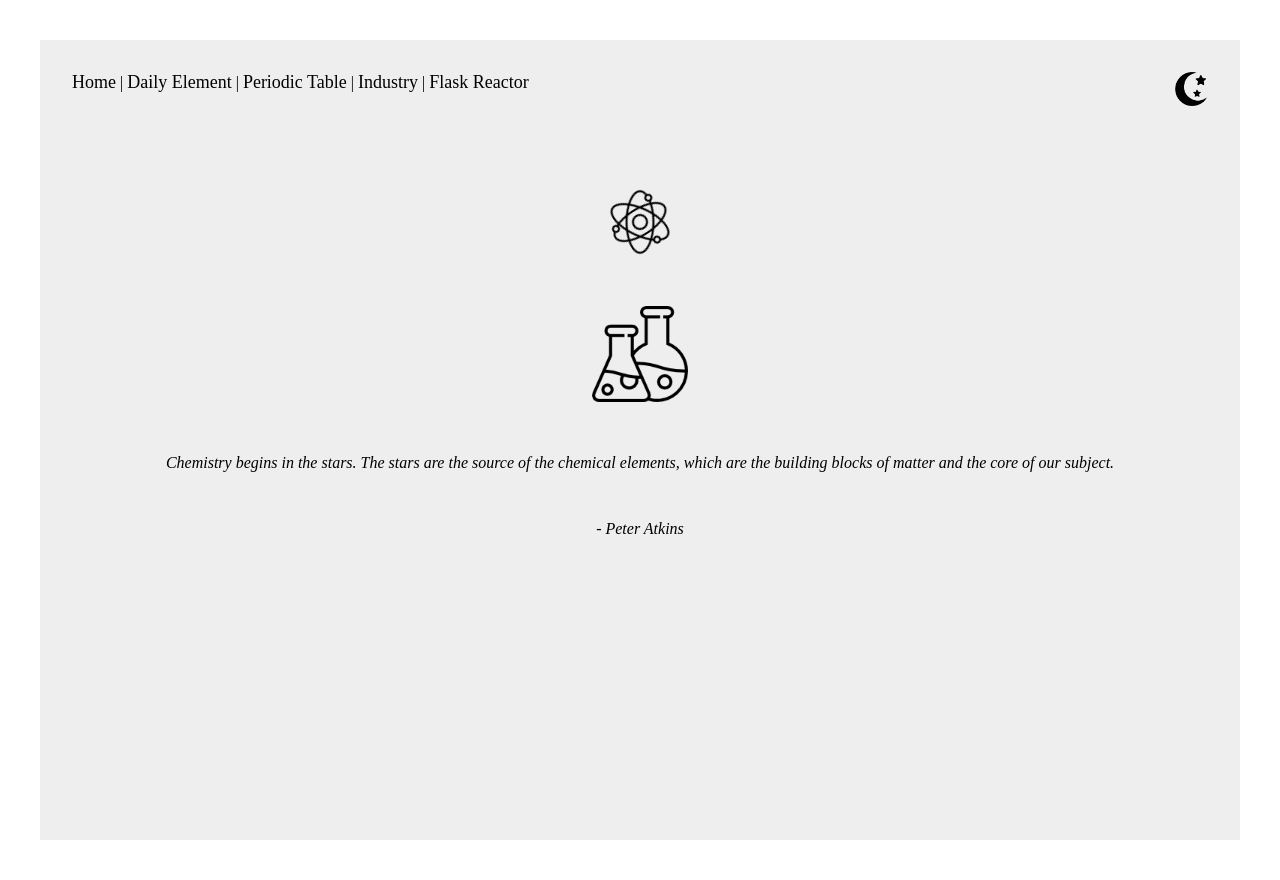
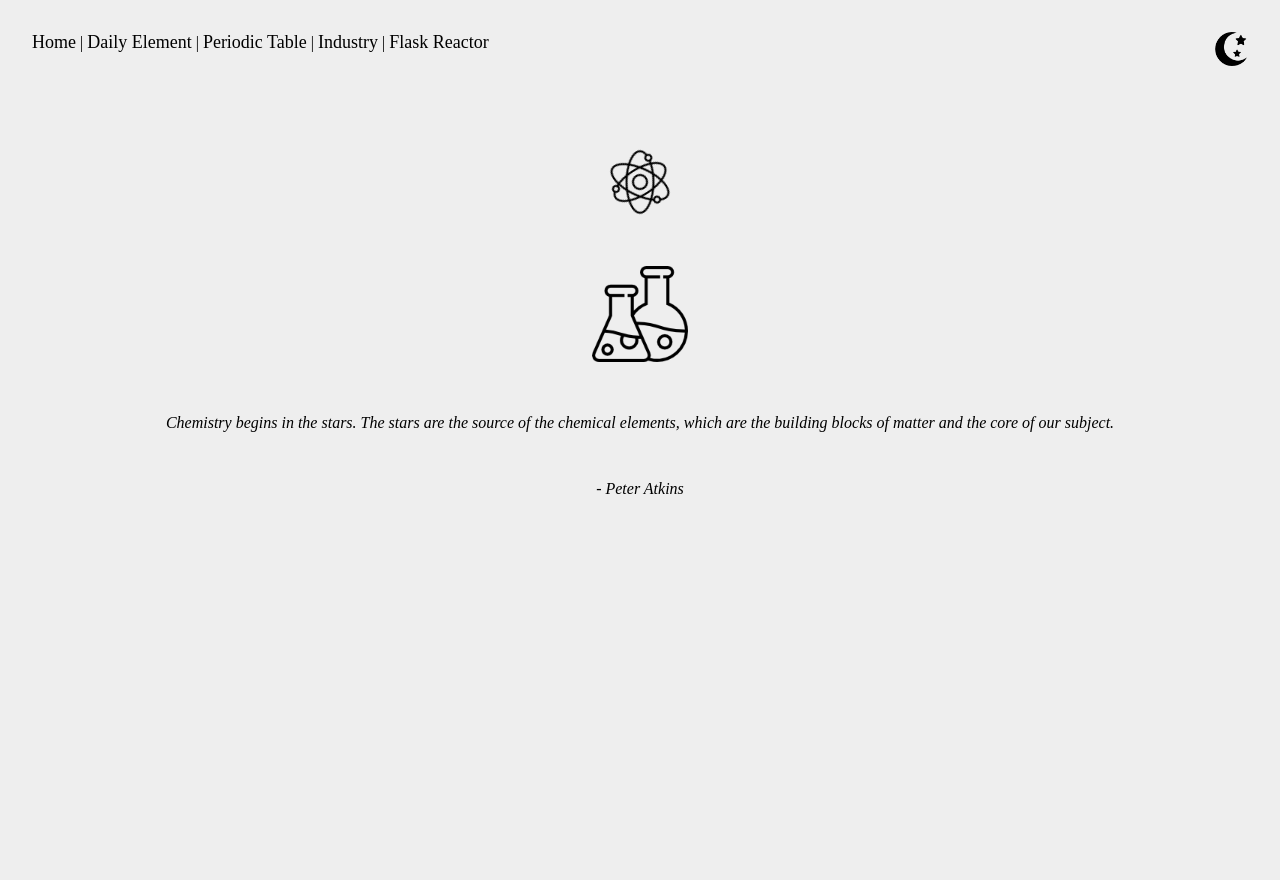
Before and after one commit to maziesmith/flask_reactor, a Flask app: page / in a window 1280 px wide. After the commit the page ends 494 px from the top, so only its background shows below. Run offline with Flask 2, Linux system fonts and the light colour scheme.

Commit message:
fixed margin

```diff
--- a/app/static/css/index.css
+++ b/app/static/css/index.css
@@ -5,6 +5,8 @@ body {
   max-width: 100%;
   min-height: 100%;
   text-align: center;
+  margin: 0;
+  padding: 0;
 }
 
 #alchemy__Image {
@@ -30,7 +32,7 @@ body {
 
 #base__Template {
   background-color: rgb(238, 238, 238);
-  margin: 2rem;
+  margin: 0;
   min-height: 100vh;
   width: 100%;
 }
```
